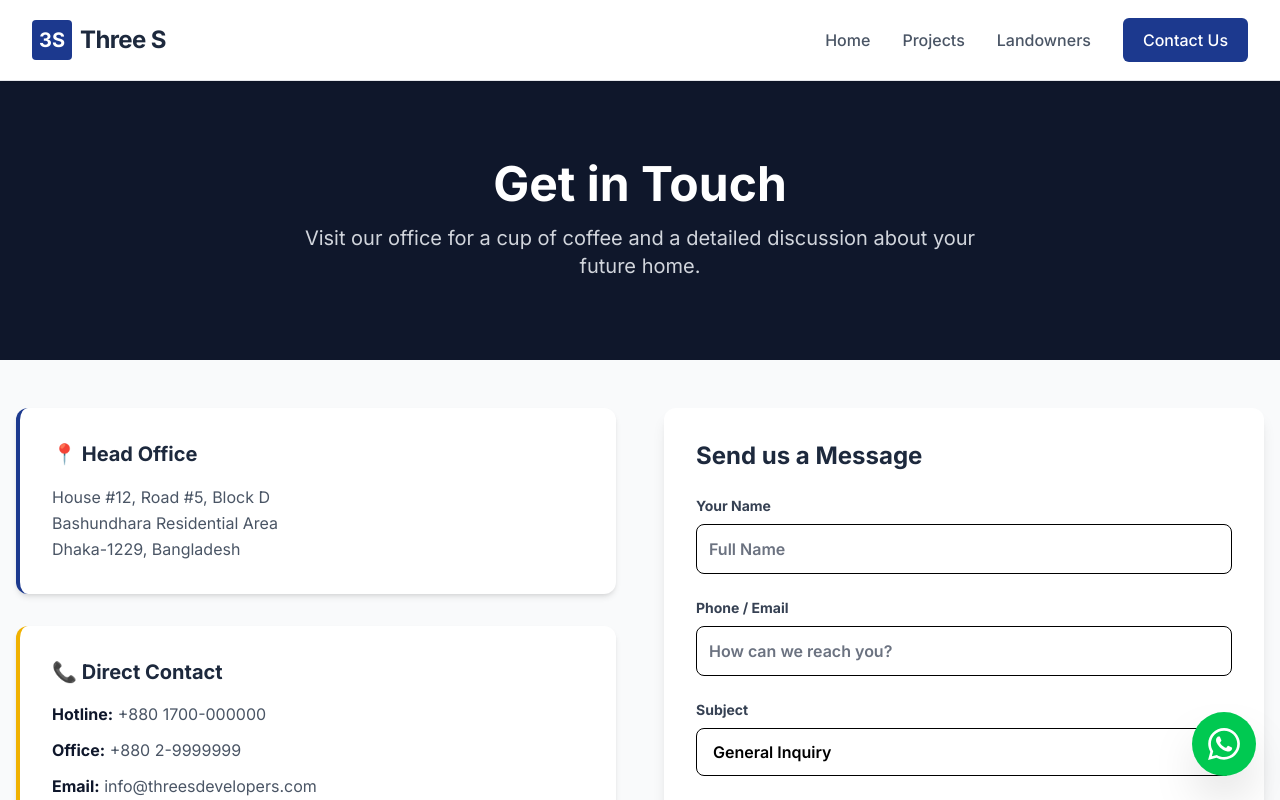
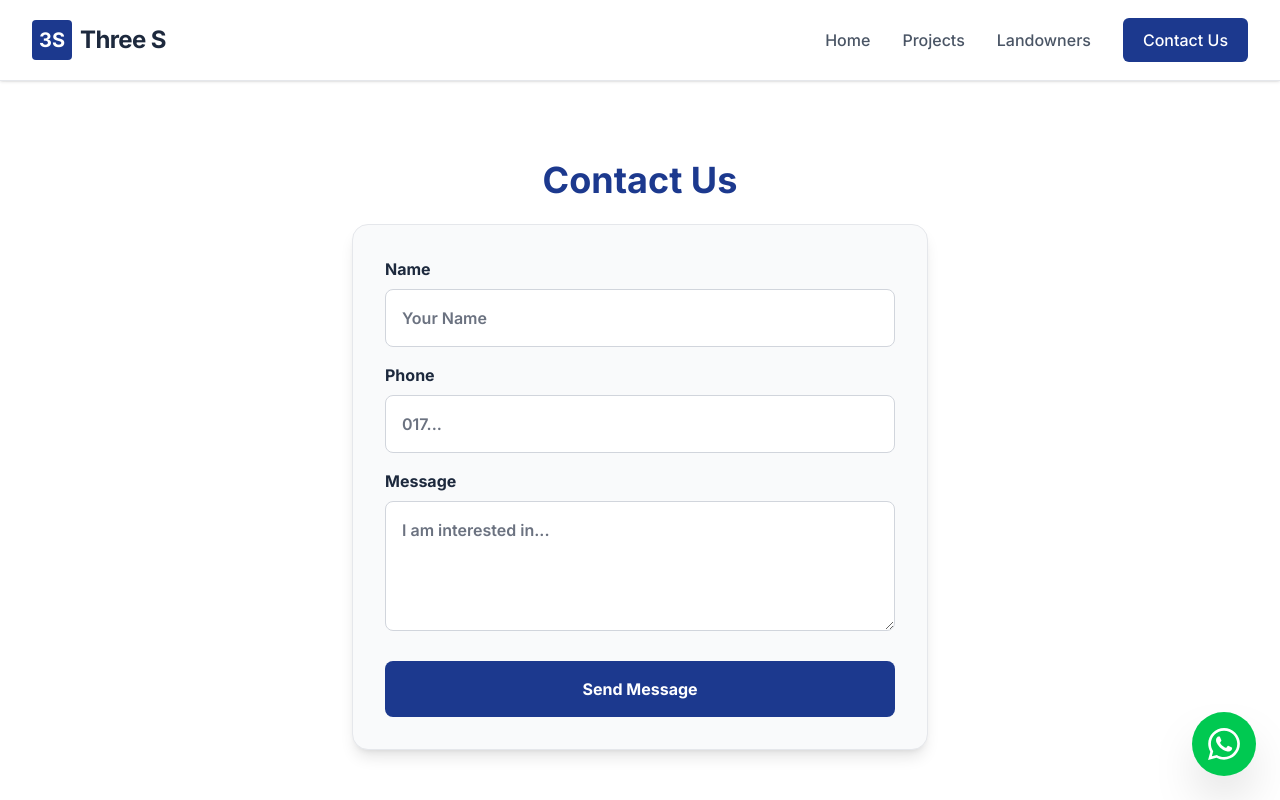
Before and after one commit to Nasif172/three-s-developers, a Next.js app: page /contact in a window 1280 px wide. Shown: the top 800 px of the page. Built offline with nearby package versions, Linux system fonts and the light colour scheme.

Commit message:
Add files via upload

```diff
--- a/app/contact/page.tsx
+++ b/app/contact/page.tsx
@@ -1,108 +1,102 @@
 'use client';
-
 import { useState } from 'react';
 
 export default function ContactPage() {
-  const [status, setStatus] = useState('idle');
+  const [result, setResult] = useState("");
 
-  const handleSubmit = (e: React.FormEvent) => {
-    e.preventDefault();
-    setStatus('submitting');
-    // Simulate sending
-    setTimeout(() => {
-      setStatus('success');
-    }, 1500);
+  const onSubmit = async (event: any) => {
+    event.preventDefault();
+    setResult("Sending....");
+    const formData = new FormData(event.target);
+
+    // 👇 PASTE YOUR ACCESS KEY HERE 👇
+    formData.append("access_key","6f6d2f56-3701-4e23-91c8-7e43b92a4f17");
+
+    const response = await fetch("https://api.web3forms.com/submit", {
+      method: "POST",
+      body: formData
+    });
+
+    const data = await response.json();
+
+    if (data.success) {
+      setResult("Form Submitted Successfully");
+      event.target.reset();
+    } else {
+      console.log("Error", data);
+      setResult(data.message);
+    }
   };
 
   return (
-    <main className="min-h-screen bg-gray-50">
+    <main className="min-h-screen bg-white py-20 px-4">
+      <div className="max-w-xl mx-auto">
+        <h1 className="text-4xl font-bold text-blue-900 mb-6 text-center">Contact Us</h1>
 
-      {/* Header Banner */}
-      <div className="bg-slate-900 text-white py-20 text-center px-4">
-        <h1 className="text-4xl md:text-5xl font-bold mb-4">Get in Touch</h1>
-        <p className="text-xl text-gray-300 max-w-2xl mx-auto">
-          Visit our office for a cup of coffee and a detailed discussion about your future home.
-        </p>
-      </div>
+        {/* Success Message View */}
+        {result === "Form Submitted Successfully" ? (
+          <div className="bg-green-50 p-8 rounded-2xl shadow-lg border border-green-200 text-center">
+            <div className="text-6xl mb-4">✅</div>
+            <h2 className="text-2xl font-bold text-green-800 mb-2">Message Sent!</h2>
+            <p className="text-gray-600 mb-6">We will get back to you shortly.</p>
 
-      <div className="max-w-7xl mx-auto px-4 py-12 grid grid-cols-1 lg:grid-cols-2 gap-12">
+            {/* 👇 FIX: VISIBLE BUTTON 👇 */}
+            <button
+              onClick={() => setResult("")}
+              className="bg-blue-900 text-white font-bold py-3 px-8 rounded-full hover:bg-blue-800 transition shadow-md"
+            >
+              Send Another Message
+            </button>
+          </div>
+        ) : (
 
-        {/* Left Side: Contact Info */}
-        <div className="space-y-8">
+          /* The Form View */
+          <form onSubmit={onSubmit} className="bg-gray-50 p-8 rounded-2xl shadow-lg border border-gray-200">
 
-          <div className="bg-white p-8 rounded-xl shadow-md border-l-4 border-blue-900">
-            <h3 className="text-xl font-bold text-slate-800 mb-4">📍 Head Office</h3>
-            <p className="text-gray-600 leading-relaxed">
-              House #12, Road #5, Block D<br/>
-              Bashundhara Residential Area<br/>
-              Dhaka-1229, Bangladesh
-            </p>
-          </div>
+            {/* Hidden subject line for email */}
+            <input type="hidden" name="subject" value="New Lead from Website!" />
 
-          <div className="bg-white p-8 rounded-xl shadow-md border-l-4 border-yellow-500">
-            <h3 className="text-xl font-bold text-slate-800 mb-4">📞 Direct Contact</h3>
-            <div className="space-y-3 text-gray-600">
-              <p><span className="font-bold text-slate-900">Hotline:</span> +880 1700-000000</p>
-              <p><span className="font-bold text-slate-900">Office:</span> +880 2-9999999</p>
-              <p><span className="font-bold text-slate-900">Email:</span> info@threesdevelopers.com</p>
+            <div className="mb-4">
+              <label className="block text-slate-800 font-bold mb-2">Name</label>
+              <input
+                type="text"
+                name="name"
+                required
+                className="w-full p-4 rounded-lg border border-gray-300 focus:border-blue-500 focus:outline-none text-black bg-white"
+                placeholder="Your Name"
+              />
             </div>
-          </div>
 
-          {/* Map Placeholder */}
-          <div className="h-64 bg-slate-200 rounded-xl flex items-center justify-center text-gray-400 border-2 border-dashed border-gray-300">
-            <span>🗺️ </span>
-          </div>
+            <div className="mb-4">
+              <label className="block text-slate-800 font-bold mb-2">Phone</label>
+              <input
+                type="tel"
+                name="phone"
+                required
+                className="w-full p-4 rounded-lg border border-gray-300 focus:border-blue-500 focus:outline-none text-black bg-white"
+                placeholder="017..."
+              />
+            </div>
 
-        </div>
+            <div className="mb-6">
+              <label className="block text-slate-800 font-bold mb-2">Message</label>
+              <textarea
+                name="message"
+                rows={4}
+                required
+                className="w-full p-4 rounded-lg border border-gray-300 focus:border-blue-500 focus:outline-none text-black bg-white"
+                placeholder="I am interested in..."
+              />
+            </div>
 
-        {/* Right Side: Message Form */}
-        <div className="bg-white p-8 rounded-xl shadow-lg">
-          <h2 className="text-2xl font-bold text-slate-800 mb-6">Send us a Message</h2>
+            <button
+              className="w-full bg-blue-900 text-white font-bold py-4 rounded-lg hover:bg-blue-800 transition"
+            >
+              {result === "Sending...." ? "Sending..." : "Send Message"}
+            </button>
 
-          {status === 'success' ? (
-            <div className="text-center py-20 bg-green-50 rounded-lg">
-              <div className="text-5xl mb-4">✅</div>
-              <h3 className="text-xl font-bold text-green-800">Message Sent!</h3>
-              <p className="text-green-600 mt-2">We will get back to you shortly.</p>
-              <button onClick={() => setStatus('idle')} className="mt-4 text-sm font-bold underline">Send another</button>
-            </div>
-          ) : (
-            <form onSubmit={handleSubmit} className="space-y-6">
-              <div>
-                <label className="block text-sm font-bold text-gray-700 mb-2">Your Name</label>
-                <input type="text" required className="w-full border p-3 rounded-lg focus:outline-none focus:border-blue-900" placeholder="Full Name" />
-              </div>
-
-              <div>
-                <label className="block text-sm font-bold text-gray-700 mb-2">Phone / Email</label>
-                <input type="text" required className="w-full border p-3 rounded-lg focus:outline-none focus:border-blue-900" placeholder="How can we reach you?" />
-              </div>
-
-              <div>
-                <label className="block text-sm font-bold text-gray-700 mb-2">Subject</label>
-                <select className="w-full border p-3 rounded-lg bg-white">
-                  <option>General Inquiry</option>
-                  <option>Booking a Plot</option>
-                  <option>Visiting Office</option>
-                  <option>Landowner Proposal</option>
-                </select>
-              </div>
-
-              <div>
-                <label className="block text-sm font-bold text-gray-700 mb-2">Message</label>
-                <textarea rows={4} className="w-full border p-3 rounded-lg focus:outline-none focus:border-blue-900" placeholder="Tell us what you are looking for..."></textarea>
-              </div>
-
-              <button
-                disabled={status === 'submitting'}
-                className="w-full bg-blue-900 text-white font-bold py-4 rounded-lg hover:bg-blue-800 transition"
-              >
-                {status === 'submitting' ? 'Sending...' : 'Send Message'}
-              </button>
-            </form>
-          )}
-        </div>
-
+          </form>
+        )}
       </div>
     </main>
   );
```
